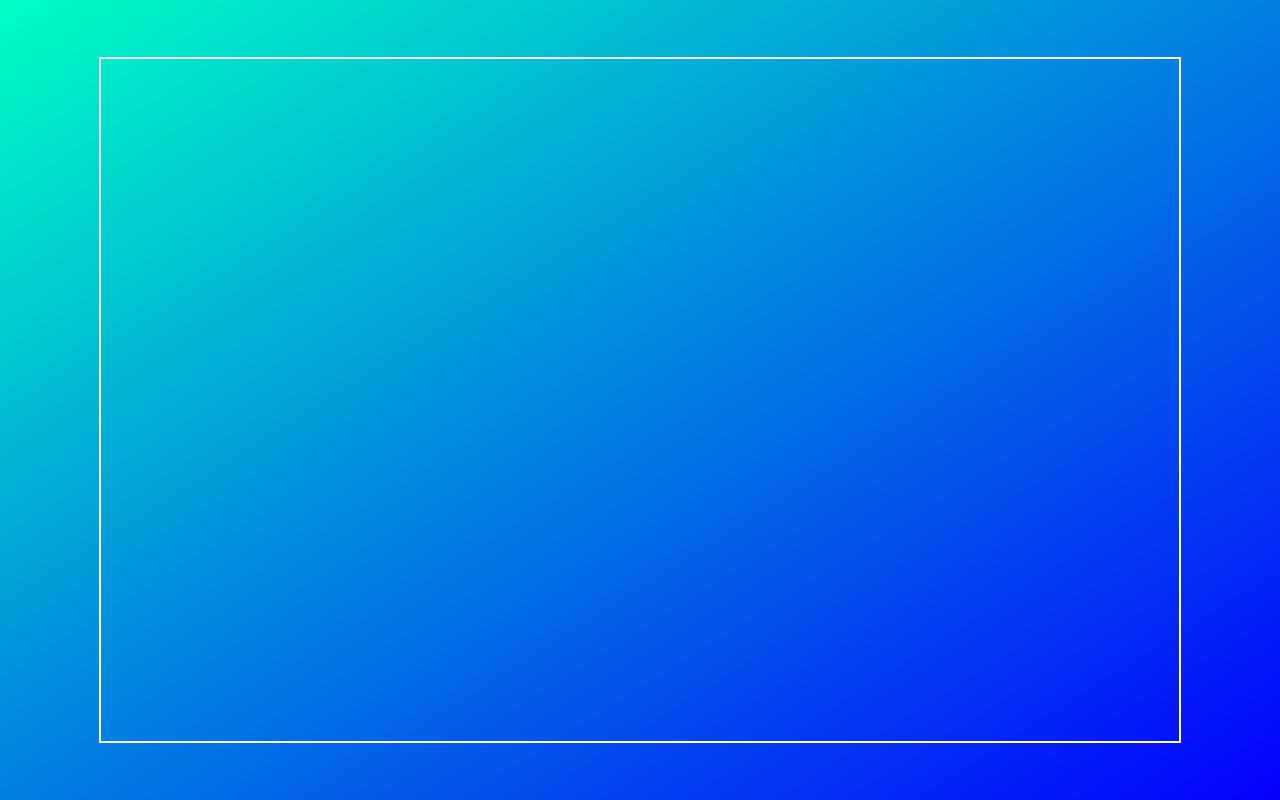
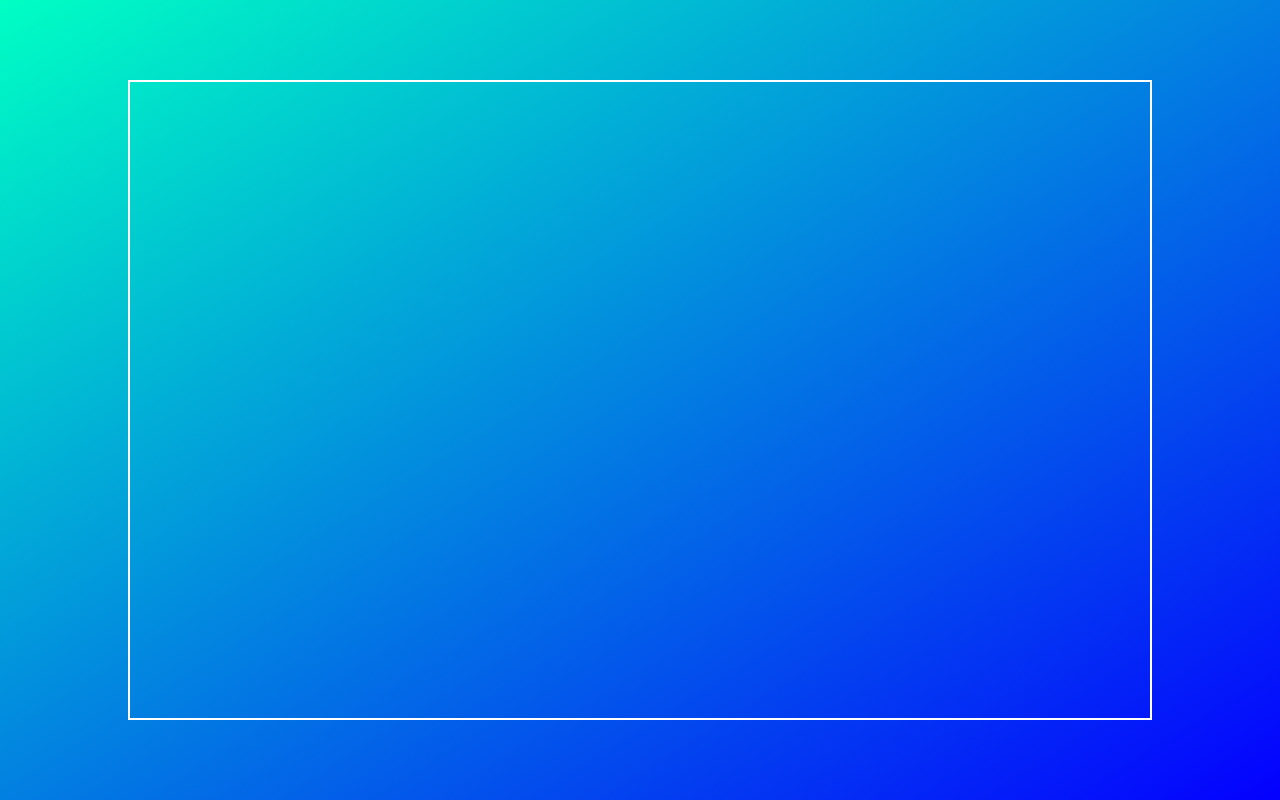
Before and after one commit to jackjocross/personal-site, a React app: page / in a window 1280 px wide. Built offline with nearby package versions, Linux system fonts and the light colour scheme; the HTML template or start-up script is replaced by a standard one.

Commit message:
layout styling is more precise

```diff
--- a/app/Layout.jsx
+++ b/app/Layout.jsx
@@ -4,29 +4,32 @@ export default class Layout extends React.Component {
 	constructor(props) {
 		super(props);
 
+		this.closed = '10%';
+		this.expanded = '50%';
+
 		this.state = {
-			topFlex: 1,
-			rightFlex: 1,
-			bottomFlex: 1,
-			leftFlex: 1,
+			topHeight: this.closed,
+			rightWidth: this.closed,
+			bottomHeight: this.closed,
+			leftWidth: this.closed,
 		};
 	}
 	render() {
 
 		const topStyle = {
-			flexGrow: this.state.topFlex
+			height: this.state.topHeight
 		};
 
 		const rightStyle = {
-			flexGrow: this.state.rightFlex
+			width: this.state.rightWidth
 		};
 
 		const bottomStyle = {
-			flexGrow: this.state.bottomFlex
+			height: this.state.bottomHeight
 		};
 
 		const leftStyle = {
-			flexGrow: this.state.leftFlex
+			width: this.state.leftWidth
 		};
 
 		return (
@@ -52,47 +55,47 @@ export default class Layout extends React.Component {
 		);
 	};
 	leftClick = () => {
-		let leftFlex = 13,
-		rightFlex = 1;
-		if (this.state.leftFlex > 1) {
-			leftFlex = 1;
+		let leftWidth = this.expanded,
+		rightWidth = this.closed;
+		if (this.state.leftFlex === this.expanded) {
+			leftWidth = this.closed;
 		}
 
-		this.setState({leftFlex, rightFlex});
+		this.setState({leftWidth, rightWidth});
 	};
 	rightClick = () => {
-		let rightFlex = 13,
-		leftFlex = 1;
-		if (this.state.rightFlex > 1) {
-			rightFlex = 1;
+		let rightWidth = this.expanded,
+		leftWidth = this.closed;
+		if (this.state.rightWidth === this.expanded) {
+			rightWidth = this.closed;
 		}
 
-		this.setState({rightFlex, leftFlex});
+		this.setState({rightWidth, leftWidth});
 	};
 	centerClick = () => {
-		let leftFlex = 1,
-		rightFlex = 1,
-		topFlex = 1,
-		bottomFlex = 1;
+		let leftWidth = this.closed,
+		rightWidth = this.closed,
+		topHeight = this.closed,
+		bottomHeight = this.closed;
 
-		this.setState({leftFlex, rightFlex, topFlex, bottomFlex});
+		this.setState({leftWidth, rightWidth, topHeight, bottomHeight});
 	};
 	topClick = () => {
-		let topFlex = 13,
-		bottomFlex = 1;
-		if (this.state.topFlex > 1) {
-			topFlex = 1;
+		let topHeight = this.expanded,
+		bottomHeight = this.closed;
+		if (this.state.topHeight === this.expanded) {
+			topHeight = this.closed;
 		}
 
-		this.setState({topFlex, bottomFlex});
+		this.setState({topHeight, bottomHeight});
 	};
 	bottomClick = () => {
-		let bottomFlex = 13,
-		topFlex = 1;
-		if (this.state.bottomFlex > 1) {
-			bottomFlex = 1;
+		let bottomHeight = this.expanded,
+		topHeight = this.closed;
+		if (this.state.bottomHeight === this.expanded) {
+			bottomHeight = this.closed;
 		}
 
-		this.setState({bottomFlex, topFlex});
+		this.setState({bottomHeight, topHeight});
 	};
 }
--- a/app/main.css
+++ b/app/main.css
@@ -15,12 +15,6 @@ html, body {
 	height: 100%;
 	width: 100%;
 	z-index: -1;
-
-	-webkit-transition: all 500ms ease-in-out;
-    -moz-transition: all 500ms ease-in-out;
-    -o-transition: all 500ms ease-in-out;
-    -ms-transition: all 500ms ease-in-out;
-    transition: all 500ms ease-in-out;
 }
 
 .background-border {
@@ -48,14 +42,13 @@ html, body {
 
 .left-col {
 	height: 100%;
-	min-width: 7.7%;
 	display: flex;
 	flex-direction: column;
-	-webkit-transition: all 500ms ease-in-out;
-    -moz-transition: all 500ms ease-in-out;
-    -o-transition: all 500ms ease-in-out;
-    -ms-transition: all 500ms ease-in-out;
-    transition: all 500ms ease-in-out;
+	-webkit-transition: width 500ms ease-in-out;
+    -moz-transition: width 500ms ease-in-out;
+    -o-transition: width 500ms ease-in-out;
+    -ms-transition: width 500ms ease-in-out;
+    transition: width 500ms ease-in-out;
 }
 
 .left-col .middle-row:hover {
@@ -70,34 +63,41 @@ html, body {
 }
 
 .center-col .top-row {
-	-webkit-transition: all 500ms ease-in-out;
-    -moz-transition: all 500ms ease-in-out;
-    -o-transition: all 500ms ease-in-out;
-    -ms-transition: all 500ms ease-in-out;
-    transition: all 500ms ease-in-out;
+	-webkit-transition: height 500ms ease-in-out;
+    -moz-transition: height 500ms ease-in-out;
+    -o-transition: height 500ms ease-in-out;
+    -ms-transition: height 500ms ease-in-out;
+    transition: height 500ms ease-in-out;
 }
 
 .center-col .bottom-row {
-	-webkit-transition: all 500ms ease-in-out;
-    -moz-transition: all 500ms ease-in-out;
-    -o-transition: all 500ms ease-in-out;
-    -ms-transition: all 500ms ease-in-out;
-    transition: all 500ms ease-in-out;
+	-webkit-transition: height 500ms ease-in-out;
+    -moz-transition: height 500ms ease-in-out;
+    -o-transition: height 500ms ease-in-out;
+    -ms-transition: height 500ms ease-in-out;
+    transition: height 500ms ease-in-out;
 }
 
 .right-col {
 	height: 100%;
-	min-width: 7.7%;
 	display: flex;
 	flex-direction: column;
-	-webkit-transition: all 500ms ease-in-out;
-    -moz-transition: all 500ms ease-in-out;
-    -o-transition: all 500ms ease-in-out;
-    -ms-transition: all 500ms ease-in-out;
-    transition: all 500ms ease-in-out;
+	-webkit-transition: width 500ms ease-in-out;
+    -moz-transition: width 500ms ease-in-out;
+    -o-transition: width 500ms ease-in-out;
+    -ms-transition: width 500ms ease-in-out;
+    transition: width 500ms ease-in-out;
 }
 
 .right-col .middle-row:hover {
+	background: rgba(255, 255, 255, 0.2);
+}
+
+.center-col .top-row:hover {
+	background: rgba(255, 255, 255, 0.2);
+}
+
+.center-col .bottom-row:hover {
 	background: rgba(255, 255, 255, 0.2);
 }
 
@@ -106,15 +106,5 @@ html, body {
 }
 
 .middle-row {
-	flex-grow: 12;
-}
-
-.top-row {
-	min-height: 3%;
 	flex-grow: 1;
 }
-
-.bottom-row {
-	min-height: 3%;
-	flex-grow: 1;
-}
```
